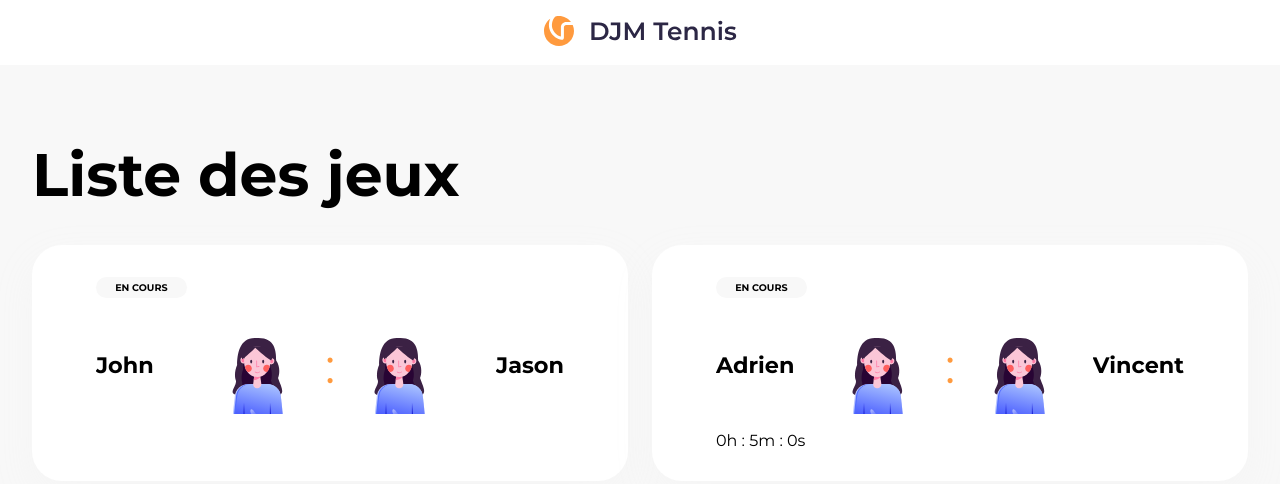
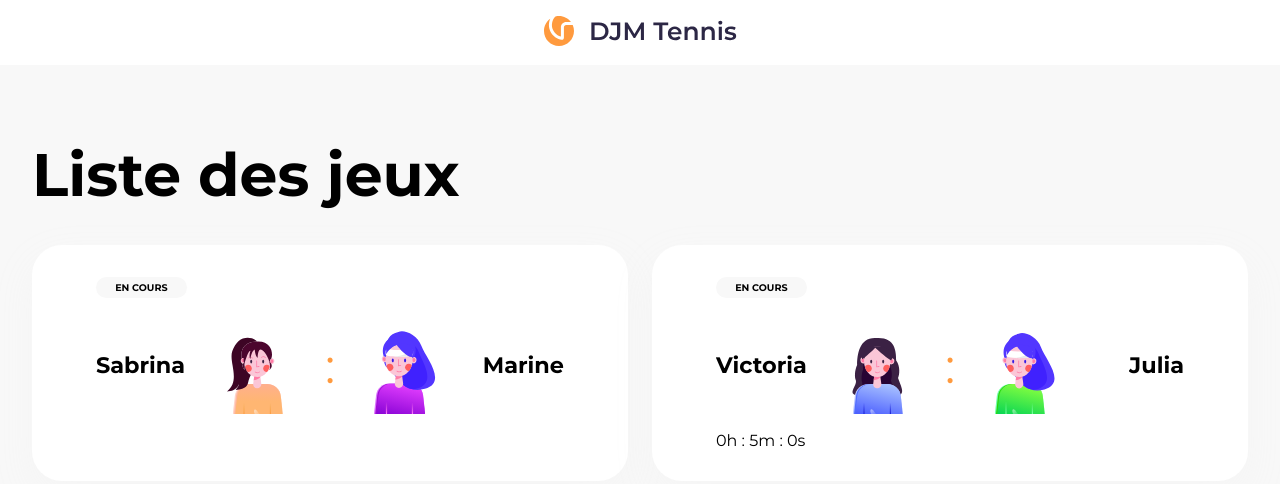
Before and after one commit to DorianHenry/tennis-game, a React (Vite) app: page / in a window 1280 px wide. Shown: the top 484 px of the page. Built offline with nearby package versions, Linux system fonts and the light colour scheme.

Commit message:
feat: add new player avatarId reducer

```diff
--- a/src/app/components/game/player.tsx
+++ b/src/app/components/game/player.tsx
@@ -13,7 +13,7 @@ export function Player({
     <div className={`player ${inverseClass}`}>
       <p className="player__name">{player.name}</p>
       <div className="player__avatar">
-        <Avatar avatarId={1} />
+        <Avatar avatarId={player.avatarId} />
       </div>
     </div>
   );
--- a/src/enums.ts
+++ b/src/enums.ts
@@ -1,4 +1,4 @@
-import { Point } from "./types";
+import { AvatarId, Point } from "./types";
 
 export enum GameState {
   ONGOING,
@@ -13,7 +13,7 @@ export const scrorePoints = new Map<Point, string>([
   [4, "AD"],
 ]);
 
-export const avatarMap = new Map<number, string>([
+export const avatarMap = new Map<AvatarId, string>([
   [1, "girl-1.svg"],
   [2, "girl-2.svg"],
   [3, "girl-3.svg"],
--- a/src/functions/games.ts
+++ b/src/functions/games.ts
@@ -1,5 +1,5 @@
 import { GameState } from "../enums";
-import { Game, Player, SetScore } from "../types";
+import { Game, Player, SetScore, NewPlayer } from "../types";
 import { hasAtLeastTwoDifference } from "./numbers";
 
 type PlayersPlaying = {
@@ -21,7 +21,11 @@ type PlayerNewSet = {
 /**
  * Return a new Game with initial values, the two players name and a unique id
  */
-export function getNewGame(player1: string, player2: string, id: number): Game {
+export function getNewGame(
+  player1: NewPlayer,
+  player2: NewPlayer,
+  id: number
+): Game {
   return {
     id,
     currentSet: 0,
@@ -31,9 +35,10 @@ export function getNewGame(player1: string, player2: string, id: number): Game {
   };
 }
 
-export function getNewPlayer(playerName: string): Player {
+export function getNewPlayer(player: NewPlayer): Player {
   return {
-    name: playerName,
+    name: player.name,
+    avatarId: player.avatarId,
     hasService: true,
     sets: [
       {
--- a/src/store/reducers.ts
+++ b/src/store/reducers.ts
@@ -1,6 +1,6 @@
 import { createSlice, PayloadAction } from "@reduxjs/toolkit";
 import { RootState } from "../store/store";
-import type { Game, GameId, StoreState } from "../types";
+import type { Game, GameId, NewPlayer, StoreState } from "../types";
 import { gameTest } from "../values";
 import {
   getNewGame,
@@ -31,7 +31,7 @@ export const gamesSlice = createSlice({
     },
     addGame(
       state,
-      action: PayloadAction<{ player1: string; player2: string }>
+      action: PayloadAction<{ player1: NewPlayer; player2: NewPlayer }>
     ) {
       const { player1, player2 } = action.payload;
       const newGame: Game = getNewGame(player1, player2, getRandomId());
--- a/src/values.ts
+++ b/src/values.ts
@@ -9,15 +9,43 @@ export const gameTest: Game[] = [
     chrono: 0,
     players: [
       {
-        name: "John",
+        name: "Sabrina",
         hasService: true,
-        sets: [0, 0, 0],
+        avatarId: 3,
+        sets: [
+          {
+            win: false,
+            point: 0,
+          },
+          {
+            point: 0,
+            win: false,
+          },
+          {
+            point: 0,
+            win: false,
+          },
+        ],
         currentPoint: 0,
       },
       {
-        name: "Jason",
+        name: "Marine",
         hasService: false,
-        sets: [0, 0, 0],
+        avatarId: 4,
+        sets: [
+          {
+            win: false,
+            point: 0,
+          },
+          {
+            point: 0,
+            win: false,
+          },
+          {
+            point: 0,
+            win: false,
+          },
+        ],
         currentPoint: 0,
       },
     ],
@@ -29,15 +57,43 @@ export const gameTest: Game[] = [
     chrono: 300,
     players: [
       {
-        name: "Adrien",
+        name: "Victoria",
         hasService: true,
-        sets: [6, 0, 5],
+        avatarId: 1,
+        sets: [
+          {
+            win: true,
+            point: 6,
+          },
+          {
+            point: 0,
+            win: false,
+          },
+          {
+            point: 5,
+            win: false,
+          },
+        ],
         currentPoint: 3,
       },
       {
-        name: "Vincent",
+        name: "Julia",
         hasService: false,
-        sets: [4, 6, 5],
+        avatarId: 2,
+        sets: [
+          {
+            win: false,
+            point: 4,
+          },
+          {
+            win: true,
+            point: 6,
+          },
+          {
+            win: false,
+            point: 5,
+          },
+        ],
         currentPoint: 3,
       },
     ],
```
Also changed, not shown: src/tests/store.mock.ts (+4 -0 lines), src/types.d.ts (+8 -6 lines), 1 other file (tests, documents, lock files or other folders).
